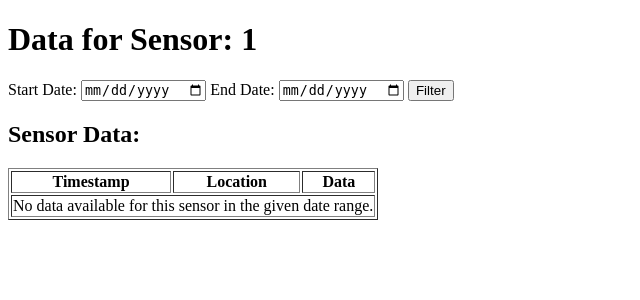
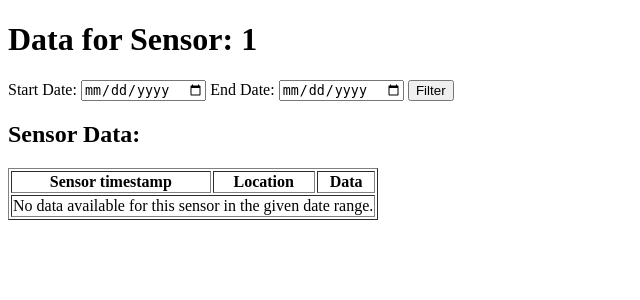
Before and after one commit to MTG/sens-server, a Django app: page /sens/sensor/1/ in a window 1280 px wide. Shown: the top 300 px of the page, without its empty margins (0-640 px from the left). Run offline with Django 5.2, Linux system fonts and the light colour scheme; data that the repository does not hold is empty.

Commit message:
Change table label

```diff
--- a/sensors/templates/sensors/sensor_data.html
+++ b/sensors/templates/sensors/sensor_data.html
@@ -21,7 +21,7 @@
     <h2>Sensor Data:</h2>
     <table border="1">
         <tr>
-            <th>Timestamp</th>
+            <th>Sensor timestamp</th>
             <th>Location</th>
             <th>Data</th>
         </tr>
```
